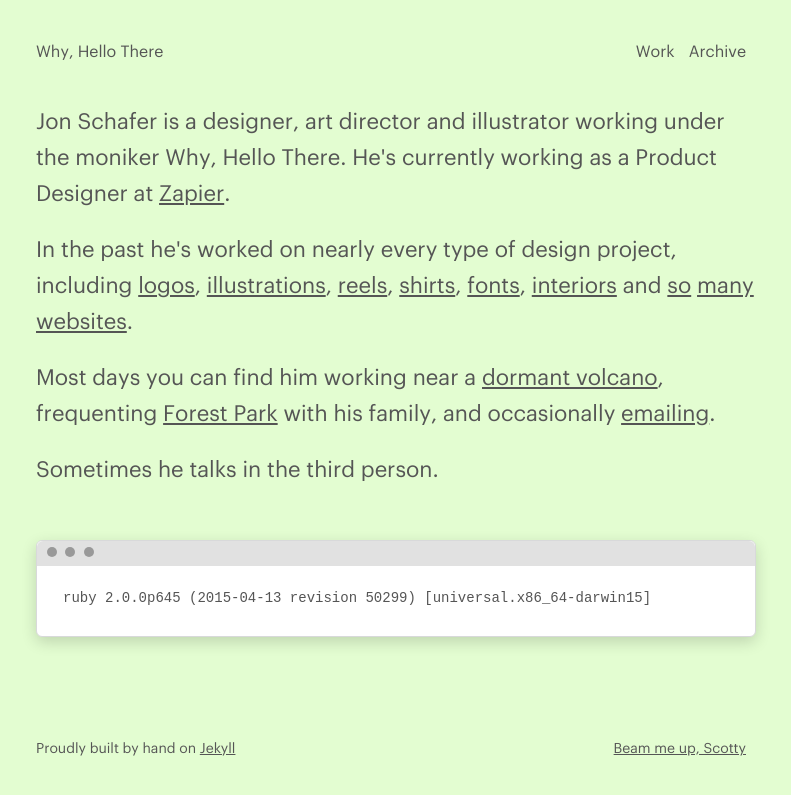
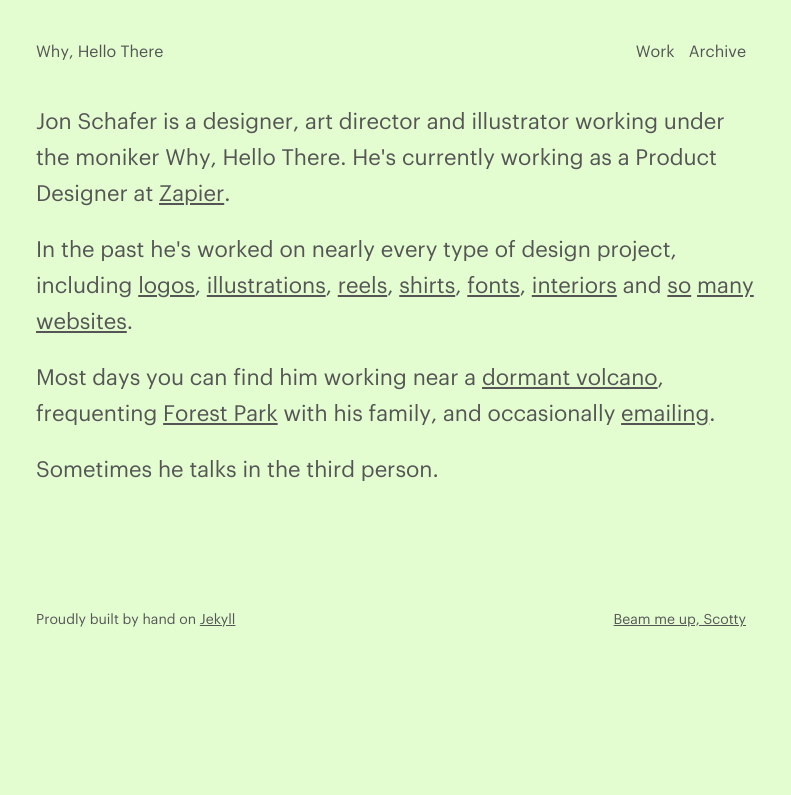
Before and after one commit to jonaschafer/jonaschafer.github.io, a Jekyll site: the page built from index.html, in a window 1280 px wide. Shown: the top 795 px of the page, without its empty margins (244-1035 px from the left). Built offline with Jekyll 4.4.1, drawn with Linux system fonts in a browser that asks for light colours.

Commit message:
removed terminal css experiment from homepage

```diff
--- a/index.html
+++ b/index.html
@@ -14,12 +14,3 @@ title: Why, Hello There - The Portfolio of Jon Schafer
 <p class="intro">Sometimes he talks in the third person.</p>
 
 </body>
-
-<div class="terminal">
-  <div class="chrome">
-    <span class="dot"></span>
-    <span class="dot"></span>
-    <span class="dot"></span>
-  </div>
-  <p>ruby 2.0.0p645 (2015-04-13 revision 50299) [universal.x86_64-darwin15]</p>
-</div>
```
